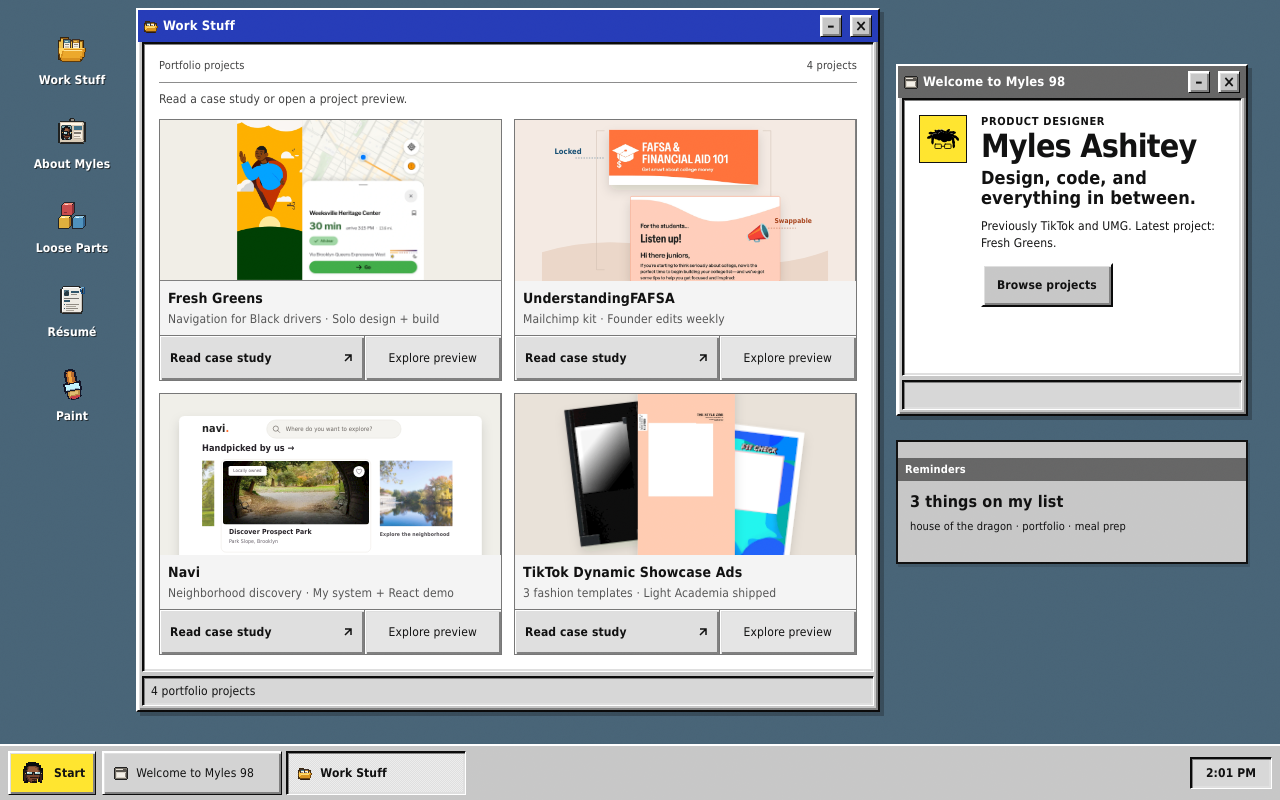
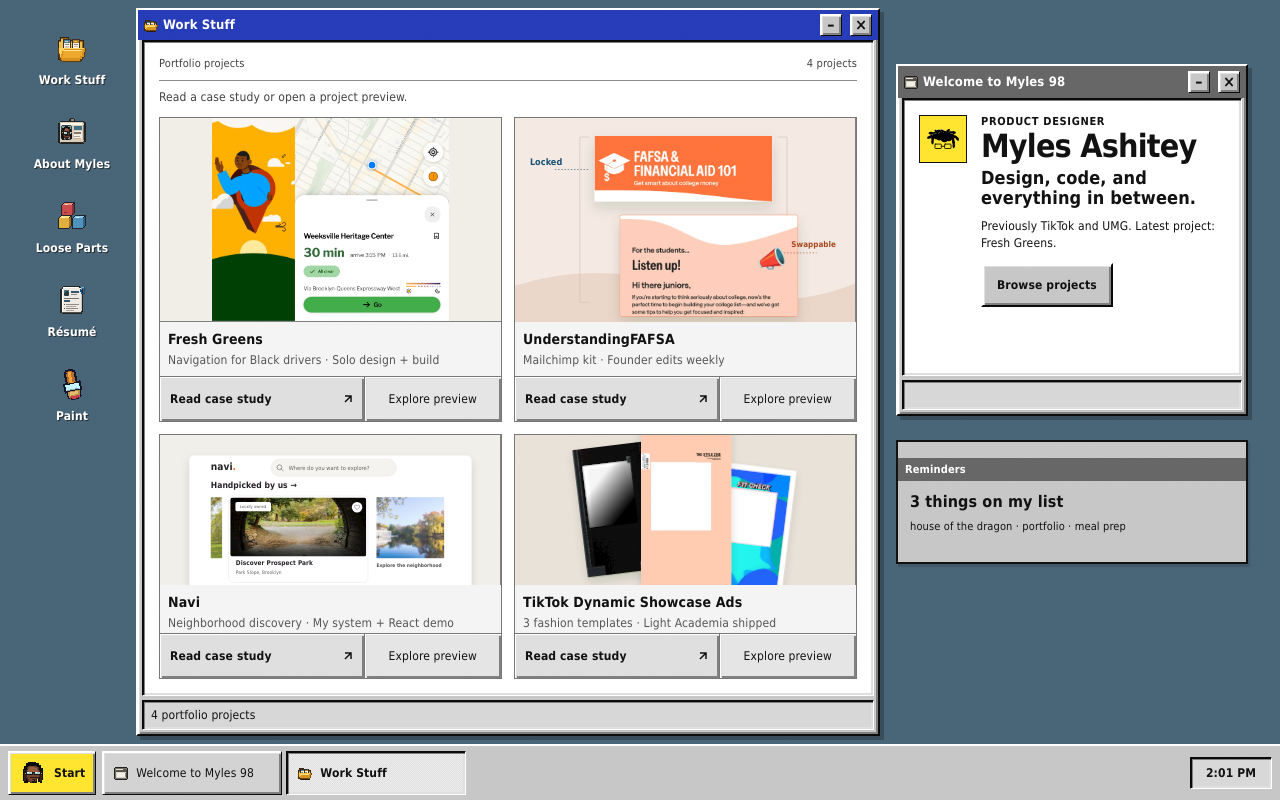
Before and after one commit to ashim238/myles-portfolio-migration, a Next.js app: page / in a window 1280 px wide. Built offline with nearby package versions, Linux system fonts and the light colour scheme.

Commit message:
Fit Work Stuff artwork to the available viewport

```diff
--- a/src/app/styles/myles-97-pocket.css
+++ b/src/app/styles/myles-97-pocket.css
@@ -112,6 +112,14 @@
 
 .pocket97-shell .myles97-program-summary {
   grid-template-rows: minmax(150px, 42vw) auto;
+}
+
+.pocket97-shell .myles97-program-card[data-m97-selected-work-project="fresh-greens"] .myles97-program-summary {
+  grid-template-rows: auto auto;
+}
+
+.pocket97-shell .myles97-program-card[data-m97-selected-work-project="fresh-greens"] .myles97-program-cover {
+  aspect-ratio: 640 / 548;
 }
 
 .pocket97-shell .myles97-program-card-copy {
--- a/src/app/styles/myles-97.css
+++ b/src/app/styles/myles-97.css
@@ -767,6 +767,12 @@
 .product-thumbnail[data-project="navi"] { background: #f0efe9; }
 .product-thumbnail[data-project="tiktok"] { background: #e9e2d9; }
 .product-thumbnail[data-project="understandingfafsa"] { background: #f4eae3; }
+.mail-thumbnail-wave {
+  position: absolute;
+  inset: 0;
+  width: 100%;
+  height: 100%;
+}
 .product-thumbnail-scene { --product-ease: cubic-bezier(0.23, 1, 0.32, 1); }
 
 /* Each project has its own spatial story. Exits retarget from the current frame. */
@@ -948,6 +954,11 @@
 }
 
 @media (min-width: 1025px) {
+  .myles97-desktop .myles97-window[data-m97-program-window="selected-work"] {
+    /* Allow for the taskbar and the default window's top and bottom insets. */
+    max-height: calc(100svh - 72px);
+  }
+
   .myles97-desktop .myles97-window[data-m97-program-window="selected-work"]
     .myles97-explorer {
     height: 100%;
@@ -958,7 +969,7 @@
     .myles97-selected-work-list {
     min-height: 0;
     grid-template-columns: repeat(2, minmax(0, 1fr));
-    grid-template-rows: repeat(2, minmax(245px, 1fr));
+    grid-template-rows: minmax(245px, 1.5fr) minmax(245px, 1fr);
     overflow-y: auto;
   }
 
--- a/src/components/myles-97/product-thumbnail.tsx
+++ b/src/components/myles-97/product-thumbnail.tsx
@@ -29,7 +29,12 @@ export function ProductThumbnail({ project, active, reduced, expanded = false }:
     );
   }
   return <span className="product-thumbnail" data-project={project} data-active={active} data-reduced={reduced}>
-    <svg className="product-thumbnail-scene" viewBox="0 0 640 360" preserveAspectRatio={project === "understandingfafsa" ? "xMidYMax meet" : "xMidYMid meet"} focusable="false" aria-hidden="true">
+    {project === "understandingfafsa" && (
+      <svg className="mail-thumbnail-wave" viewBox="0 0 640 360" preserveAspectRatio="none" focusable="false" aria-hidden="true">
+        <path d="M0 296Q150 250 325 298T640 292V360H0" fill="#ebd7c9" />
+      </svg>
+    )}
+    <svg className="product-thumbnail-scene" viewBox="0 0 640 360" preserveAspectRatio="xMidYMid meet" focusable="false" aria-hidden="true">
       <defs><filter id={shadow} x="-40%" y="-40%" width="180%" height="200%">
         <feDropShadow dx="0" dy="12" stdDeviation="12" floodColor="#1d251c" floodOpacity=".14" />
       </filter></defs>
@@ -57,8 +62,6 @@ function MailScene({ shadow }: { shadow: string }) {
     <defs>
       <clipPath id={clip}><rect x="150" y="149" width="334" height="190" rx="3" /></clipPath>
     </defs>
-    <rect width="640" height="360" fill="#f4eae3" />
-    <path d="M0 296Q150 250 325 298T640 292V360H0" fill="#ebd7c9" />
     <path d="M140 24H122V335H140 M494 24H512V335H494" fill="none" stroke="#ccb9ac" />
     <g filter={`url(#${shadow})`}>
       <rect x="150" y="22" width="334" height="123" rx="3" fill="white" />
--- a/src/components/myles-97/workstation-desktop.tsx
+++ b/src/components/myles-97/workstation-desktop.tsx
@@ -42,7 +42,7 @@ export type WorkstationDesktopProps = {
 };
 
 const defaultGeometry: Partial<Record<ProgramId, WindowGeometry>> = {
-  "selected-work": { x: 136, y: 8, width: 744, height: 704 },
+  "selected-work": { x: 136, y: 8, width: 744, height: 836 },
   welcome: { x: 896, y: 64, width: 352, height: 352 },
   about: { x: 312, y: 124, width: 540, height: 430 },
   "loose-parts": { x: 232, y: 92, width: 720, height: 520 },
```
Also changed, not shown: 2 other files (tests, documents, lock files or other folders).
